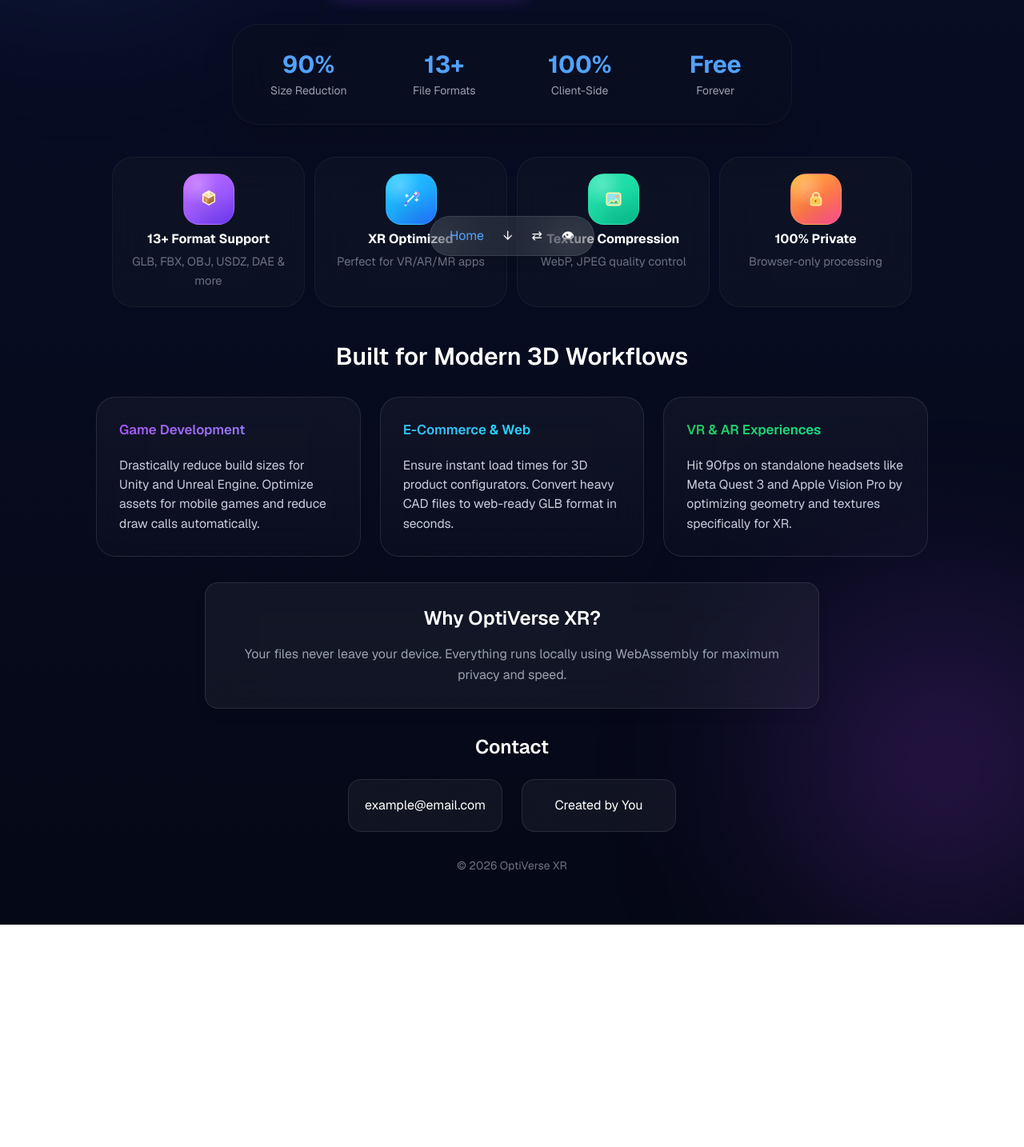
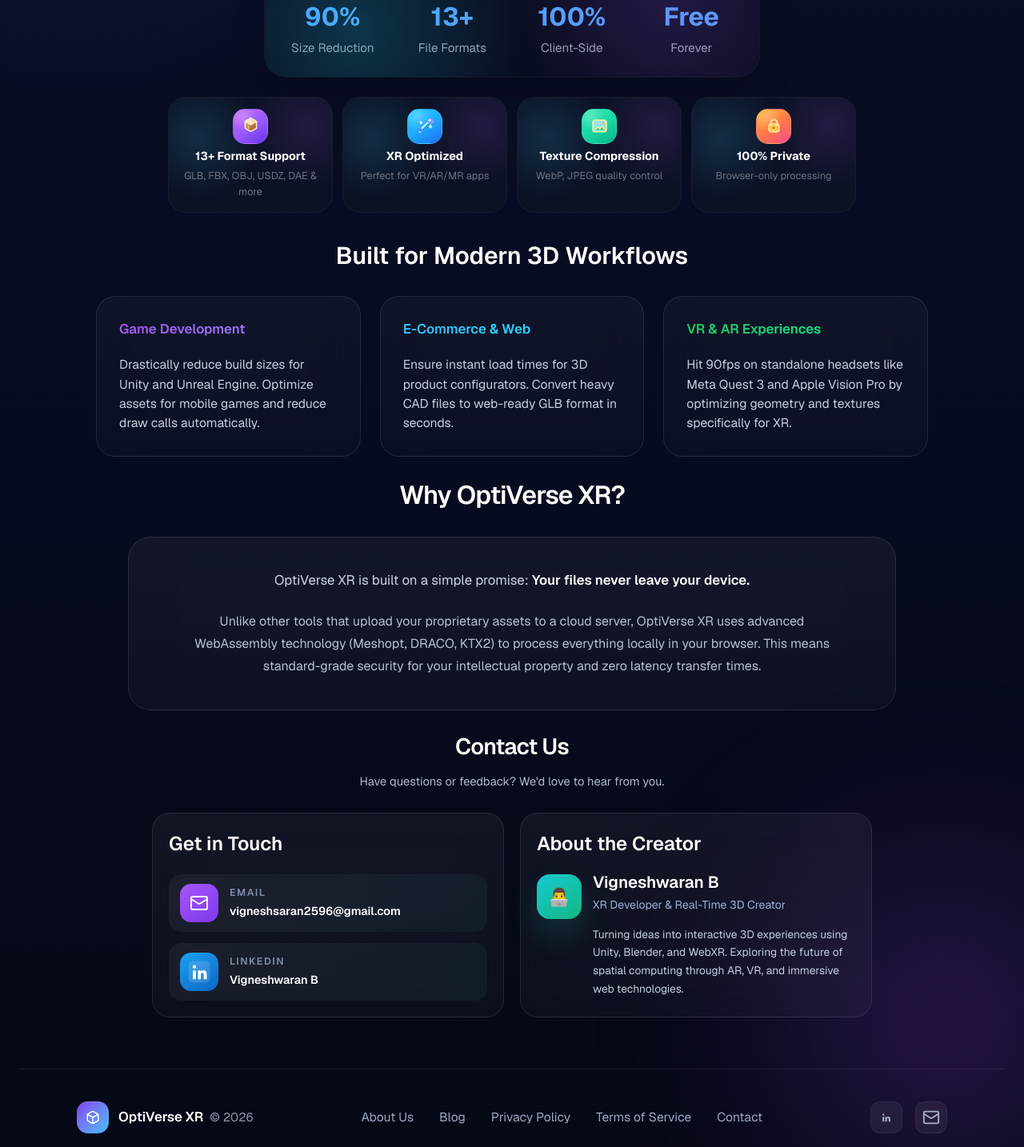
Before and after one commit to VigneshwaranECE/OptiVerse-XR, a Next.js app: page / in a window 1280 px wide. Shown: the part 456-1890 px from the top of the page at 80% size. Before the commit the page ends 1612 px from the top, so only its background shows below. Built offline with nearby package versions, Linux system fonts and the light colour scheme.

Commit message:
Update landing page footer and contact layout

```diff
--- a/app/page.tsx
+++ b/app/page.tsx
@@ -1,11 +1,12 @@
 import {
   Box,
+  Mail,
   Zap,
 } from "lucide-react";
 
 export default function Home() {
   return (
-    <main className="relative min-h-screen bg-gradient-to-b from-[#0b0f2a] to-[#050816] text-white flex flex-col items-center px-6 pt-12 pb-16 gap-8 overflow-hidden">
+    <main className="relative min-h-screen bg-gradient-to-b from-[#0b0f2a] to-[#050816] text-white flex flex-col items-center px-6 pt-12 pb-16 gap-6 overflow-hidden">
 
       {/* BACKGROUND GLOW */}
       <div className="absolute top-0 left-[-100px] w-[400px] h-[400px] bg-blue-500/20 blur-[120px] rounded-full"></div>
@@ -25,7 +26,7 @@
         </div>
 
         {/* TITLE */}
-        <h1 className="text-5xl md:text-[80px] font-extrabold leading-[0.98] tracking-tight">
+        <h1 className="text-4xl md:text-[68px] font-extrabold leading-[0.98] tracking-tight">
           Optimize 3D for <br />
           <span className="bg-gradient-to-r from-[#8B5CF6] via-[#06B6D4] to-[#10B981] bg-clip-text text-transparent">
             Extended Reality
@@ -33,18 +34,18 @@
         </h1>
 
         {/* SUBTEXT */}
-        <p className="text-gray-400 mt-5 text-lg md:text-xl max-w-[700px] mx-auto leading-relaxed font-medium">
+        <p className="text-gray-400 mt-4 text-base md:text-lg max-w-[660px] mx-auto leading-relaxed font-medium">
           Compress and optimize 3D assets for VR, AR & MR. Up to 90% file size reduction with client-side processing.
         </p>
 
         {/* BUTTONS */}
-        <div className="flex gap-4 mt-8 justify-center">
+        <div className="flex gap-4 mt-6 justify-center">
 
-          <button className="flex items-center gap-2 px-10 py-4 rounded-2xl bg-gradient-to-r from-[#7C3AED] to-[#0EA5E9] font-semibold text-lg shadow-[0_0_20px_rgba(124,58,237,0.3)] hover:scale-105 hover:shadow-[0_0_30px_rgba(124,58,237,0.5)] transition duration-300">
-            <Zap size={18} className="text-white" strokeWidth={2.4} /> Start Optimizing
+          <button className="flex items-center gap-2 px-8 py-3.5 rounded-2xl bg-gradient-to-r from-[#7C3AED] to-[#0EA5E9] font-semibold text-base shadow-[0_0_20px_rgba(124,58,237,0.3)] hover:scale-105 hover:shadow-[0_0_30px_rgba(124,58,237,0.5)] transition duration-300">
+            <Zap size={17} className="text-white" strokeWidth={2.4} /> Start Optimizing
           </button>
 
-          <button className="px-10 py-4 rounded-2xl bg-[#1e293b]/50 border border-white/10 backdrop-blur-md hover:bg-[#1e293b]/80 transition duration-300 font-semibold text-lg text-white">
+          <button className="px-8 py-3.5 rounded-2xl bg-[#1e293b]/50 border border-white/10 backdrop-blur-md hover:bg-[#1e293b]/80 transition duration-300 font-semibold text-base text-white">
             View Models
           </button>
 
@@ -52,7 +53,7 @@
       </section>
 
       {/* STATS */}
-      <section className="w-full max-w-[700px] grid grid-cols-2 md:grid-cols-4 gap-1 bg-[#0a0f1d]/40 py-8 px-3 rounded-[32px] backdrop-blur-xl border border-white/5 shadow-2xl z-10">
+      <section className="relative w-full max-w-[620px] grid grid-cols-2 md:grid-cols-4 gap-1 overflow-hidden rounded-[28px] border border-white/5 bg-[#0a0f1d]/40 py-6 px-3 shadow-2xl backdrop-blur-xl z-10 before:absolute before:inset-0 before:bg-[radial-gradient(circle_at_18%_50%,rgba(34,211,238,0.2),transparent_42%),radial-gradient(circle_at_82%_20%,rgba(168,85,247,0.17),transparent_38%)] before:pointer-events-none">
         <Stat title="90%" desc="Size Reduction" color="text-[#06B6D4]" />
         <Stat title="13+" desc="File Formats" color="text-[#3B82F6]" />
         <Stat title="100%" desc="Client-Side" color="text-[#06B6D4]" />
@@ -60,7 +61,7 @@
       </section>
 
       {/* FEATURES */}
-      <section className="grid grid-cols-1 md:grid-cols-4 gap-3 z-10 w-full max-w-[1000px] mt-2">
+      <section className="grid grid-cols-1 md:grid-cols-4 gap-3 z-10 w-full max-w-[860px]">
         <Feature
           title="13+ Format Support"
           desc="GLB, FBX, OBJ, USDZ, DAE & more"
@@ -109,35 +110,100 @@
       </section>
 
       {/* WHY */}
-      <section className="max-w-3xl text-center bg-white/5 p-7 rounded-2xl backdrop-blur-xl border border-white/10 shadow-lg z-10">
-        <h2 className="text-2xl font-semibold mb-4">Why OptiVerse XR?</h2>
-        <p className="text-gray-400 leading-relaxed">
-          Your files never leave your device. Everything runs locally using WebAssembly for maximum privacy and speed.
-        </p>
+      <section className="z-10 w-full max-w-[960px] text-center">
+        <h2 className="mb-7 text-[2rem] font-semibold tracking-tight">Why OptiVerse XR?</h2>
+        <div className="rounded-[28px] border border-white/10 bg-[linear-gradient(180deg,rgba(255,255,255,0.05),rgba(255,255,255,0.03))] px-10 py-10 backdrop-blur-xl">
+          <p className="mx-auto max-w-[760px] text-[1.05rem] leading-relaxed text-[#CFD5E6]">
+            OptiVerse XR is built on a simple promise: <span className="font-semibold text-white">Your files never leave your device.</span>
+          </p>
+          <p className="mx-auto mt-6 max-w-[820px] text-[1rem] leading-[1.75] text-[#B8C0D4]">
+            Unlike other tools that upload your proprietary assets to a cloud server, OptiVerse XR uses advanced WebAssembly technology (Meshopt, DRACO, KTX2) to process everything locally in your browser. This means standard-grade security for your intellectual property and zero latency transfer times.
+          </p>
+        </div>
       </section>
 
       {/* CONTACT */}
-      <section className="text-center z-10">
-        <h2 className="text-2xl font-semibold mb-6">Contact</h2>
+      <section className="z-10 w-full max-w-[900px] text-center">
+        <h2 className="text-[1.75rem] font-semibold tracking-tight">Contact Us</h2>
+        <p className="mt-3 text-[0.92rem] text-[#AEB9CF]">
+          Have questions or feedback? We&apos;d love to hear from you.
+        </p>
 
-        <div className="grid md:grid-cols-2 gap-6">
-          <GlassBox text="example@email.com" />
-          <GlassBox text="Created by You" />
+        <div className="mt-7 grid gap-5 md:grid-cols-2">
+          <div className="rounded-[22px] border border-white/10 bg-[linear-gradient(180deg,rgba(255,255,255,0.05),rgba(255,255,255,0.03))] p-5 text-left backdrop-blur-xl">
+            <h3 className="text-[1.5rem] font-semibold">Get in Touch</h3>
+            <div className="mt-5 space-y-3.5">
+              <ContactItem
+                icon={<Mail size={24} className="text-white" />}
+                iconClassName="bg-[linear-gradient(145deg,#A855F7_0%,#7C3AED_100%)]"
+                label="EMAIL"
+                value="vigneshsaran2596@gmail.com"
+              />
+              <ContactItem
+                icon={<LinkedInLogo />}
+                iconClassName="bg-[linear-gradient(145deg,#1DA1F2_0%,#0A66C2_100%)]"
+                label="LINKEDIN"
+                value="Vigneshwaran B"
+              />
+            </div>
+          </div>
+
+          <div className="rounded-[22px] border border-white/10 bg-[linear-gradient(180deg,rgba(255,255,255,0.05),rgba(255,255,255,0.03))] p-5 text-left backdrop-blur-xl">
+            <h3 className="text-[1.5rem] font-semibold">About the Creator</h3>
+            <div className="mt-5 flex items-start gap-3.5">
+              <div className="flex h-14 w-14 shrink-0 items-center justify-center rounded-[16px] bg-[linear-gradient(145deg,#17C8D1_0%,#12B981_100%)] text-[1.35rem] shadow-[0_18px_36px_rgba(20,184,166,0.18)]">
+                👨‍💻
+              </div>
+              <div>
+                <h4 className="text-[1.28rem] font-semibold leading-none">Vigneshwaran B</h4>
+                <p className="mt-2 text-[0.88rem] text-[#9DB2D5]">XR Developer &amp; Real-Time 3D Creator</p>
+                <p className="mt-3.5 max-w-[320px] text-[0.86rem] leading-[1.65] text-[#C2CDE0]">
+                  Turning ideas into interactive 3D experiences using Unity, Blender, and WebXR. Exploring the future of spatial computing through AR, VR, and immersive web technologies.
+                </p>
+              </div>
+            </div>
+          </div>
         </div>
       </section>
 
-      {/* FOOTER */}
-      <footer className="text-gray-500 text-sm z-10">
-        © 2026 OptiVerse XR
+      <footer className="z-10 mt-10 w-full border-t border-white/8 pt-10">
+        <div className="mx-auto flex w-full max-w-[1120px] flex-col items-center justify-between gap-6 px-4 text-center md:flex-row md:text-left">
+          <div className="flex items-center gap-3">
+            <div className="flex h-10 w-10 items-center justify-center rounded-[14px] bg-gradient-to-br from-[#7C3AED] to-[#38BDF8] shadow-[inset_0_1px_1px_rgba(255,255,255,0.18)]">
+              <Box size={18} className="text-white" />
+            </div>
+            <div className="flex items-center gap-2">
+              <span className="text-[1.05rem] font-semibold text-white">OptiVerse XR</span>
+              <span className="text-[0.95rem] text-[#8F96AE]">© 2026</span>
+            </div>
+          </div>
+
+          <nav className="flex flex-wrap items-center justify-center gap-x-8 gap-y-3 text-[0.98rem] text-[#9CA8C3]">
+            <a href="#" className="transition hover:text-white">About Us</a>
+            <a href="#" className="transition hover:text-white">Blog</a>
+            <a href="#" className="transition hover:text-white">Privacy Policy</a>
+            <a href="#" className="transition hover:text-white">Terms of Service</a>
+            <a href="#" className="transition hover:text-white">Contact</a>
+          </nav>
+
+          <div className="flex items-center gap-4">
+            <a
+              href="#"
+              aria-label="LinkedIn"
+              className="flex h-10 w-10 items-center justify-center rounded-[12px] border border-white/6 bg-white/6 text-[#A9B1C8] transition hover:bg-white/10 hover:text-white"
+            >
+              <FooterLinkedIn />
+            </a>
+            <a
+              href="mailto:vigneshsaran2596@gmail.com"
+              aria-label="Email"
+              className="flex h-10 w-10 items-center justify-center rounded-[12px] border border-white/6 bg-white/6 text-[#A9B1C8] transition hover:bg-white/10 hover:text-white"
+            >
+              <Mail size={22} />
+            </a>
+          </div>
+        </div>
       </footer>
-
-      {/* FLOATING NAV */}
-      <div className="fixed bottom-6 left-1/2 -translate-x-1/2 bg-white/10 backdrop-blur-xl px-6 py-3 rounded-full flex gap-6 shadow-lg border border-white/10 z-20">
-        <span className="text-blue-400">Home</span>
-        <span>↓</span>
-        <span>⇄</span>
-        <span>👁</span>
-      </div>
 
     </main>
   );
@@ -148,19 +214,19 @@
 function Stat({ title, desc }: any) {
   return (
     <div className="text-center">
-      <h2 className="text-3xl font-bold text-blue-400">{title}</h2>
-      <p className="text-gray-400 text-sm mt-1">{desc}</p>
+      <h2 className="text-[2rem] font-bold text-blue-400">{title}</h2>
+      <p className="mt-1 text-[0.95rem] text-gray-400">{desc}</p>
     </div>
   );
 }
 
 function Feature({ title, desc, icon }: any) {
   return (
-    <div className="bg-[#111827]/50 p-5 rounded-[26px] backdrop-blur-xl border border-white/5 transform hover:-translate-y-2 transition duration-300 flex flex-col items-center text-center gap-2">
+    <div className="relative overflow-hidden bg-[#111827]/50 p-3.5 rounded-[22px] backdrop-blur-xl border border-white/5 transform hover:-translate-y-2 transition duration-300 flex flex-col items-center text-center gap-1.5 before:absolute before:inset-0 before:bg-[radial-gradient(circle_at_18%_35%,rgba(56,189,248,0.16),transparent_40%),radial-gradient(circle_at_85%_25%,rgba(168,85,247,0.14),transparent_38%)] before:pointer-events-none">
       {icon}
-      <div className="space-y-1.5">
-        <h3 className="text-base font-bold leading-tight">{title}</h3>
-        <p className="text-[0.92rem] leading-relaxed text-gray-500">{desc}</p>
+      <div className="relative z-10 space-y-1.5">
+        <h3 className="text-[0.9rem] font-bold leading-tight">{title}</h3>
+        <p className="text-[0.8rem] leading-relaxed text-gray-500">{desc}</p>
       </div>
     </div>
   );
@@ -175,10 +241,10 @@
 }) {
   return (
     <div
-      className={`relative flex h-16 w-16 items-center justify-center overflow-hidden rounded-[20px] border border-white/10 ${className}`}
+      className={`relative flex h-11 w-11 items-center justify-center overflow-hidden rounded-[15px] border border-white/10 ${className}`}
     >
       <div className="absolute inset-0 bg-[radial-gradient(circle_at_28%_22%,rgba(255,255,255,0.24),transparent_38%)]" />
-      <div className="absolute inset-x-2 bottom-1 h-4 rounded-full bg-black/10 blur-md" />
+      <div className="absolute inset-x-2 bottom-1 h-3 rounded-full bg-black/10 blur-md" />
       <div className="relative z-10">{children}</div>
     </div>
   );
@@ -187,7 +253,7 @@
 function PackageTile() {
   return (
     <IconTile className="bg-[linear-gradient(145deg,#C86BFF_0%,#9858FF_58%,#6A35F0_100%)]">
-      <svg width="28" height="28" viewBox="0 0 24 24" fill="none" aria-hidden="true">
+      <svg width="27" height="27" viewBox="0 0 24 24" fill="none" aria-hidden="true">
         <defs>
           <linearGradient id="boxTop" x1="8" y1="4" x2="16" y2="9" gradientUnits="userSpaceOnUse">
             <stop stopColor="#FDE7BA" />
@@ -224,7 +290,7 @@
 function WandTile() {
   return (
     <IconTile className="bg-[linear-gradient(145deg,#28D0FF_0%,#1DA8FF_56%,#226DFF_100%)]">
-      <svg width="28" height="28" viewBox="0 0 24 24" fill="none" aria-hidden="true">
+      <svg width="27" height="27" viewBox="0 0 24 24" fill="none" aria-hidden="true">
         <defs>
           <linearGradient id="wandHead" x1="10" y1="8" x2="18" y2="17" gradientUnits="userSpaceOnUse">
             <stop stopColor="#FF59D6" />
@@ -265,7 +331,7 @@
 function ImageTile() {
   return (
     <IconTile className="bg-[linear-gradient(145deg,#31E8B4_0%,#18D8A2_56%,#06B88A_100%)]">
-      <svg width="28" height="28" viewBox="0 0 24 24" fill="none" aria-hidden="true">
+      <svg width="27" height="27" viewBox="0 0 24 24" fill="none" aria-hidden="true">
         <rect x="4.5" y="5.5" width="15" height="13" rx="2.5" fill="#82F0DD" />
         <rect x="4.5" y="5.5" width="15" height="13" rx="2.5" stroke="#FFF2A8" strokeWidth="1.4" />
         <path d="M5.7 7.2h12.6v4.2H5.7z" fill="#9DDCFF" />
@@ -283,7 +349,7 @@
 function LockTile() {
   return (
     <IconTile className="bg-[linear-gradient(145deg,#FFB734_0%,#FF784A_54%,#FF4D95_100%)]">
-      <svg width="28" height="28" viewBox="0 0 24 24" fill="none" aria-hidden="true">
+      <svg width="27" height="27" viewBox="0 0 24 24" fill="none" aria-hidden="true">
         <rect x="7" y="10" width="10" height="8" rx="2.3" fill="#FFC84A" />
         <path
           d="M8.5 10V8.4a3.5 3.5 0 1 1 7 0V10"
@@ -307,10 +373,49 @@
   );
 }
 
-function GlassBox({ text }: any) {
+function LinkedInLogo() {
   return (
-    <div className="bg-white/5 p-5 rounded-2xl backdrop-blur-xl border border-white/10 hover:scale-105 transition">
-      {text}
+    <svg width="38" height="38" viewBox="0 0 24 24" fill="none" aria-hidden="true">
+      <rect x="3.5" y="3.5" width="17" height="17" rx="3.5" fill="#FFFFFF" fillOpacity="0.14" />
+      <path
+        d="M8.2 9.4a1.35 1.35 0 1 0 0-2.7 1.35 1.35 0 0 0 0 2.7Zm-1.15 1.55h2.3v6.95h-2.3v-6.95Zm3.75 0h2.2v.95h.03c.3-.58 1.05-1.2 2.16-1.2 2.31 0 2.74 1.52 2.74 3.5v3.66h-2.29v-3.24c0-.77-.02-1.77-1.08-1.77-1.08 0-1.24.84-1.24 1.72v3.29h-2.3v-6.91Z"
+        fill="#FFFFFF"
+      />
+    </svg>
+  );
+}
+
+function FooterLinkedIn() {
+  return (
+    <svg width="22" height="22" viewBox="0 0 24 24" fill="none" aria-hidden="true">
+      <path
+        d="M7.9 9.6a1.3 1.3 0 1 0 0-2.6 1.3 1.3 0 0 0 0 2.6Zm-1.1 1.5H9v6.7H6.8v-6.7Zm3.6 0h2.1v.9h.1c.3-.5 1-1.2 2.1-1.2 2.2 0 2.6 1.5 2.6 3.4v3.6h-2.2v-3.1c0-.8 0-1.8-1.1-1.8s-1.2.8-1.2 1.7v3.2h-2.3v-6.7Z"
+        fill="currentColor"
+      />
+    </svg>
+  );
+}
+
+function ContactItem({
+  icon,
+  iconClassName,
+  label,
+  value,
+}: {
+  icon: React.ReactNode;
+  iconClassName: string;
+  label: string;
+  value: string;
+}) {
+  return (
+    <div className="flex items-center gap-3.5 rounded-[16px] bg-[linear-gradient(90deg,rgba(255,255,255,0.05),rgba(76,205,196,0.06))] px-3.5 py-3">
+      <div className={`flex h-12 w-12 items-center justify-center rounded-[14px] ${iconClassName}`}>
+        {icon}
+      </div>
+      <div>
+        <p className="text-[0.78rem] font-semibold tracking-[0.12em] text-[#7E8EAA]">{label}</p>
+        <p className="mt-1 text-[0.9rem] font-semibold text-white">{value}</p>
+      </div>
     </div>
   );
 }
```
